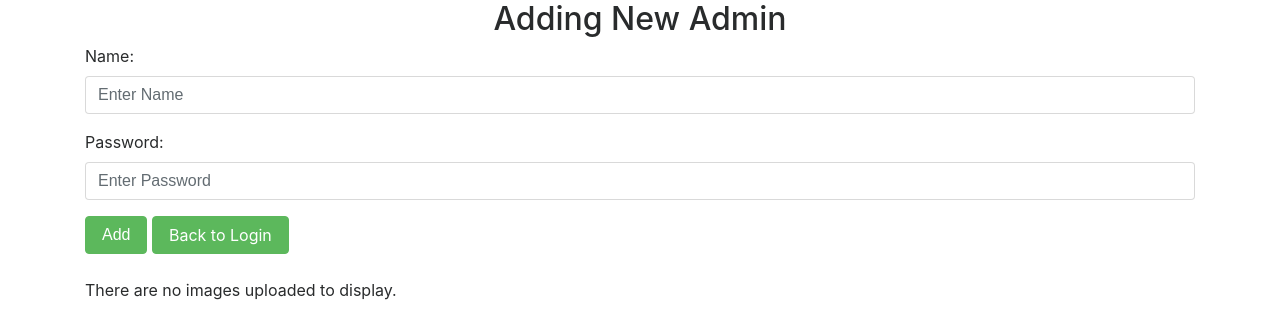
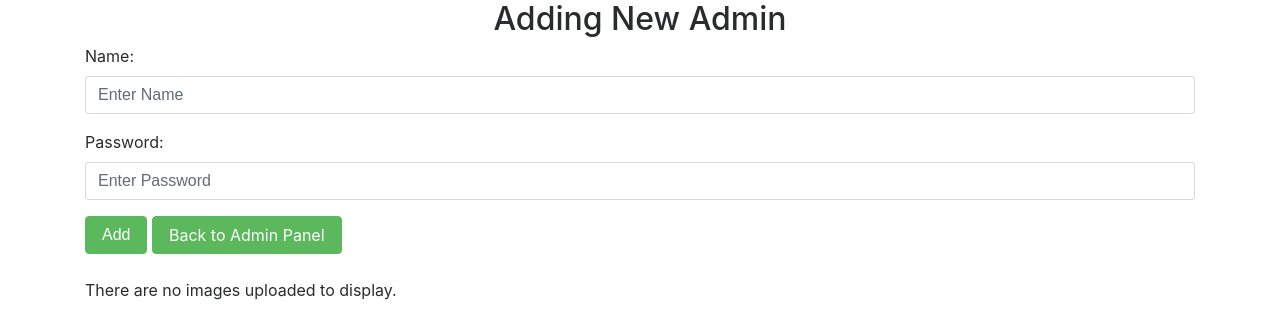
Before and after one commit to Tahir490/News2Website, a PHP site: page /addAdmin.php in a window 1280 px wide. Shown: the part 119-437 px from the top of the page. Run offline with PHP 8.4, Linux system fonts and the light colour scheme; the visitor is signed in with stand-in values (Sample User, id 1); data that the repository does not hold is empty; some libraries are stand-ins or nearby versions.

Commit message:
backtoAdminPanel

```diff
--- a/addAdmin.php
+++ b/addAdmin.php
@@ -71,7 +71,7 @@ if(isset($_POST['admin']))
 
 
                     <button type="submit" name="admin" class="btn btn-success">Add</button>
-					<a href="login.php"<button  name="admin" class="btn btn-success">Back to Login</button></a>
+					<a href="insert_post.php"<button  name="admin" class="btn btn-success">Back to Admin Panel</button></a>
                 </form>
             </div>
           </br>
```
